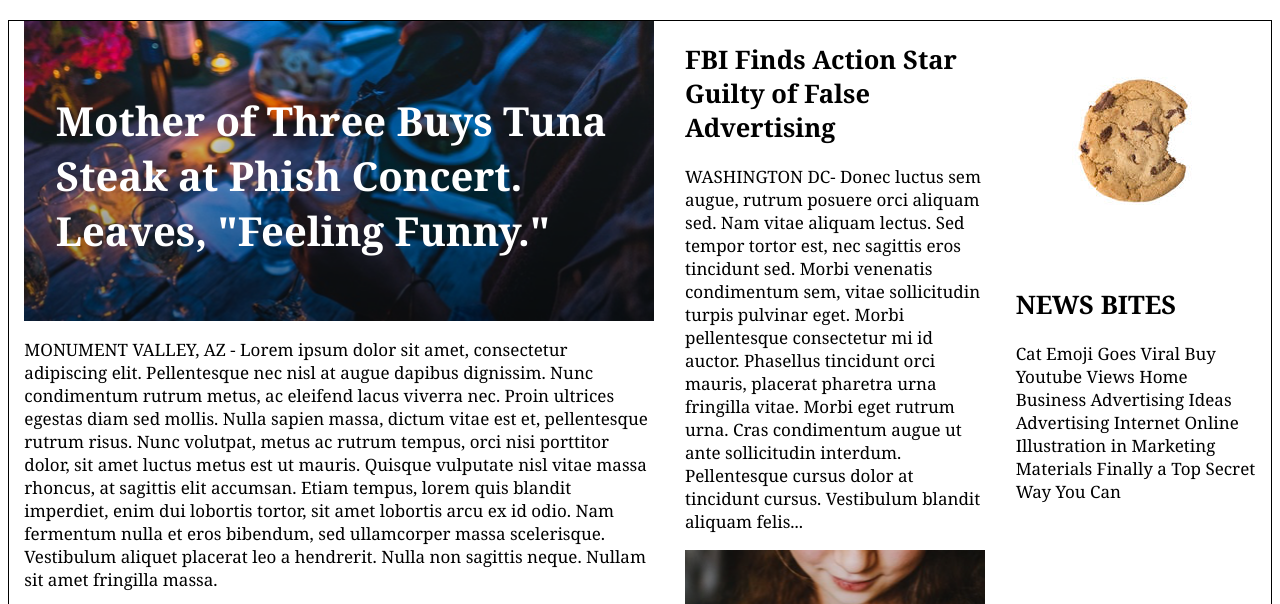
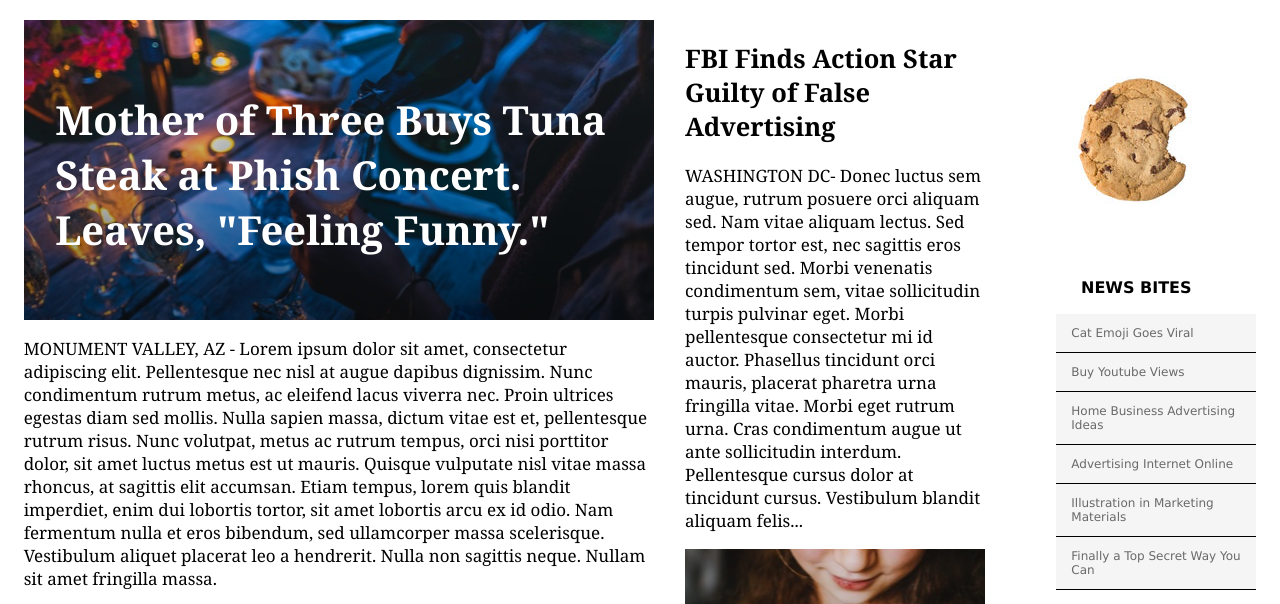
Before and after one commit to alysonalyson/my-times, a plain HTML site: page index.html in a window 1280 px wide. Shown: the part 98-702 px from the top of the page. Drawn offline with Linux system fonts and the light colour scheme.

Commit message:
styled news bites column

```diff
--- a/index.html
+++ b/index.html
@@ -59,9 +59,18 @@
         <div class="image">
           <img src="./resources/images/news-bite.png" alt="">
         </div>
-        <div class="article">
+        <div class="news-bites">
           <h2>NEWS BITES</h2>
-          <p>Cat Emoji Goes Viral Buy Youtube Views Home Business Advertising Ideas Advertising Internet Online Illustration in Marketing Materials Finally a Top Secret Way You Can</p>
+          <div class="links">
+            <ul>
+              <li>Cat Emoji Goes Viral</li>
+              <li>Buy Youtube Views</li>
+              <li>Home Business Advertising Ideas</li>
+              <li>Advertising Internet Online</li>
+              <li>Illustration in Marketing Materials</li>
+              <li>Finally a Top Secret Way You Can</li>
+            </ul>
+          </div>
         </div>
       </div>
 
--- a/resources/css/style.css
+++ b/resources/css/style.css
@@ -39,7 +39,6 @@ header a {
   display: flex;
   position: relative;
   top: 110px;
-  border: 1px solid black;
   font-family: Georgia, serif;
   font-size: 17px;
 }
@@ -54,10 +53,12 @@ header a {
 
 .medium {
   width: 300px;
+  flex-direction: column;
 }
 
 .small {
   width: 240px;
+  flex-direction: column;
 }
 
 .column, .article, .story-link, .caption, .pic {
@@ -113,3 +114,28 @@ header a {
   background-image: url("../images/cat.png");
   height: 250px;
 }
+
+.news-bites {
+  font-family: Verdana, sans-serif;
+  text-decoration: none;
+}
+
+.news-bites h2 {
+  font-size: 16px;
+  font-weight: bold;
+  text-align: center;
+}
+
+.links ul {
+  text-decoration: none;
+  list-style-type: none;
+}
+
+.links li {
+  font-size: 12px;
+  border-bottom: 1px black solid;
+  background-color: WhiteSmoke;
+  color: DimGrey;
+  text-decoration: none;
+  padding: 12px 15px;
+}
```
